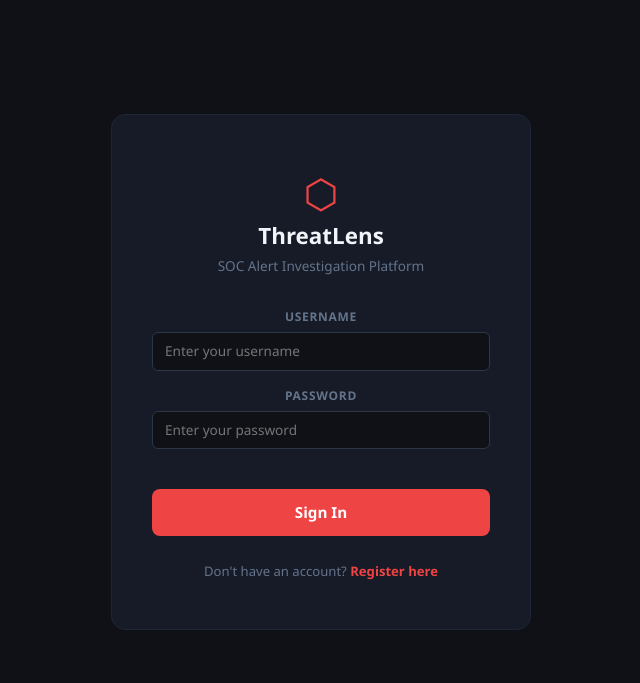
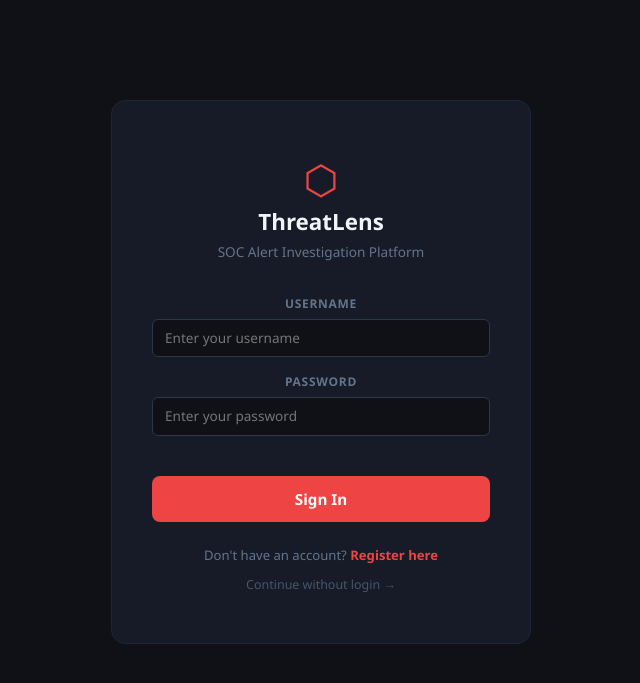
Before and after one commit to Aditya14-coder/Threat-tool, a Flask app: template templates/login.html in a window 1280 px wide. Shown: the top 683 px of the page, without its empty margins (319-959 px from the left). Run offline with Flask 3, Linux system fonts and the light colour scheme; the template is opened without the code that fills it, so the values that code supplies are empty.

Commit message:
Enhance login page with additional options

```diff
--- a/templates/login.html
+++ b/templates/login.html
@@ -47,12 +47,15 @@
             </button>
         </form>
 
-        <div style="text-align:center; margin-top:1.5rem;">
-            <span style="color:#64748b; font-size:0.82rem;">
-                Don't have an account?
-                <a href="/register" style="color:#ef4444; font-weight:600;">Register here</a>
-            </span>
-        </div>
+        <div style="text-align:center; margin-top:1.5rem; display:flex; flex-direction:column; gap:10px;">
+    <span style="color:#64748b; font-size:0.82rem;">
+        Don't have an account?
+        <a href="/register" style="color:#ef4444; font-weight:600;">Register here</a>
+    </span>
+    <a href="/" style="color:#475569; font-size:0.78rem;">
+        Continue without login →
+    </a>
+</div>
 
     </div>
 </div>
```
